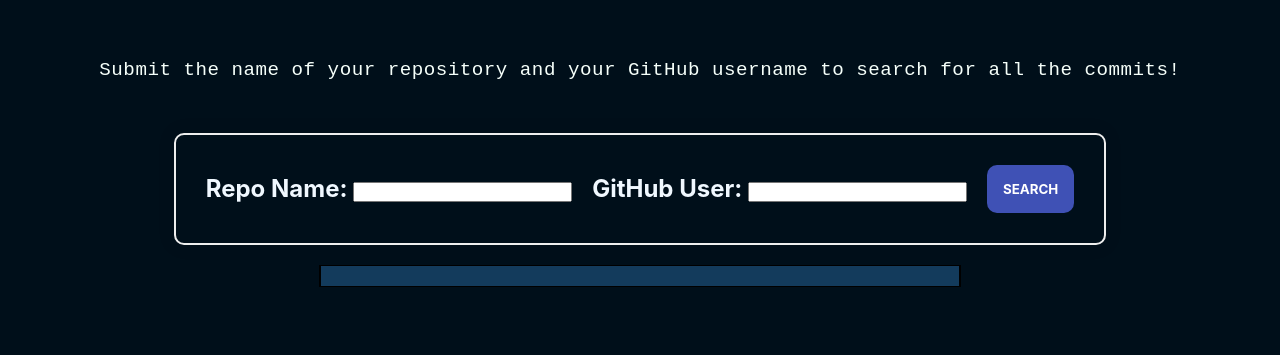
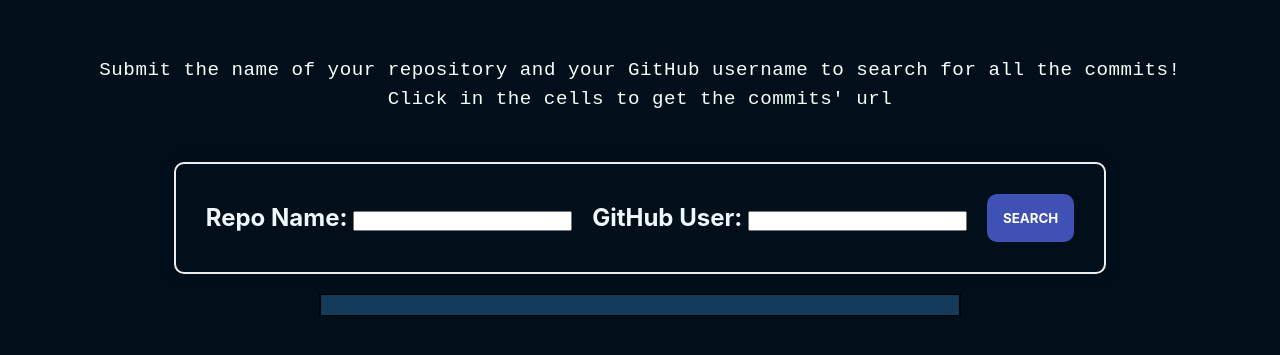
Before and after one commit to fernandank/github-deploy-overview, a website: page src/index.html in a window 1280 px wide. Shown: the part 99-454 px from the top of the page. Drawn offline with Linux system fonts and the light colour scheme.

Commit message:
added instructions to click in the cells

```diff
--- a/src/index.html
+++ b/src/index.html
@@ -12,7 +12,9 @@
         <h1> Table of Commits from a GitHub repository </h1>
         <br>
 
-        <p> Submit the name of your repository and your GitHub username to search for all the commits!</p>
+        <p> Submit the name of your repository and your GitHub username to search for all the commits! <br>
+            Click in the cells to get the commits' url
+        </p>
         <div class=" buffer col-12"></div>
         <h2>
 
```
Also changed, not shown: 1 other file.
